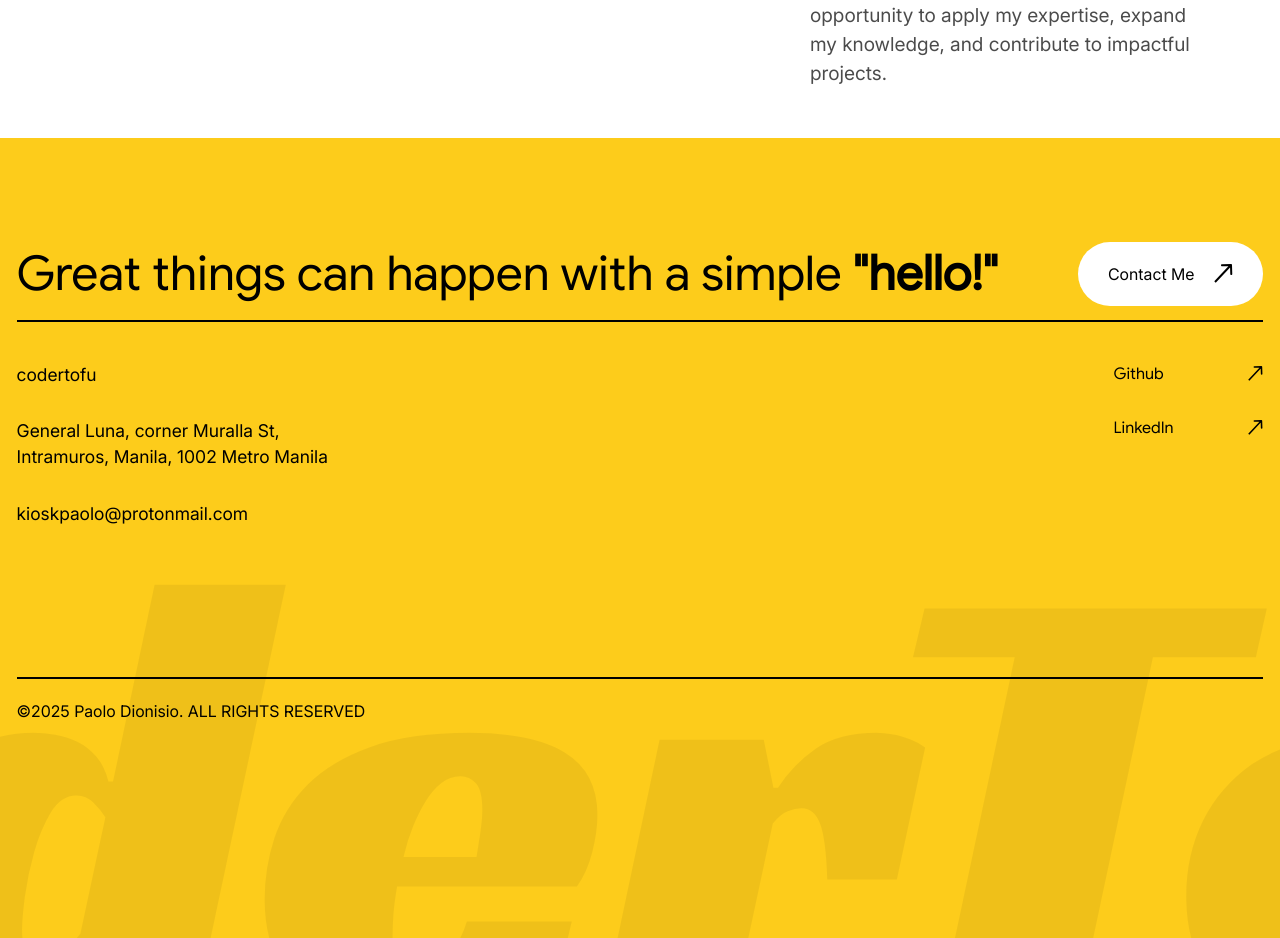
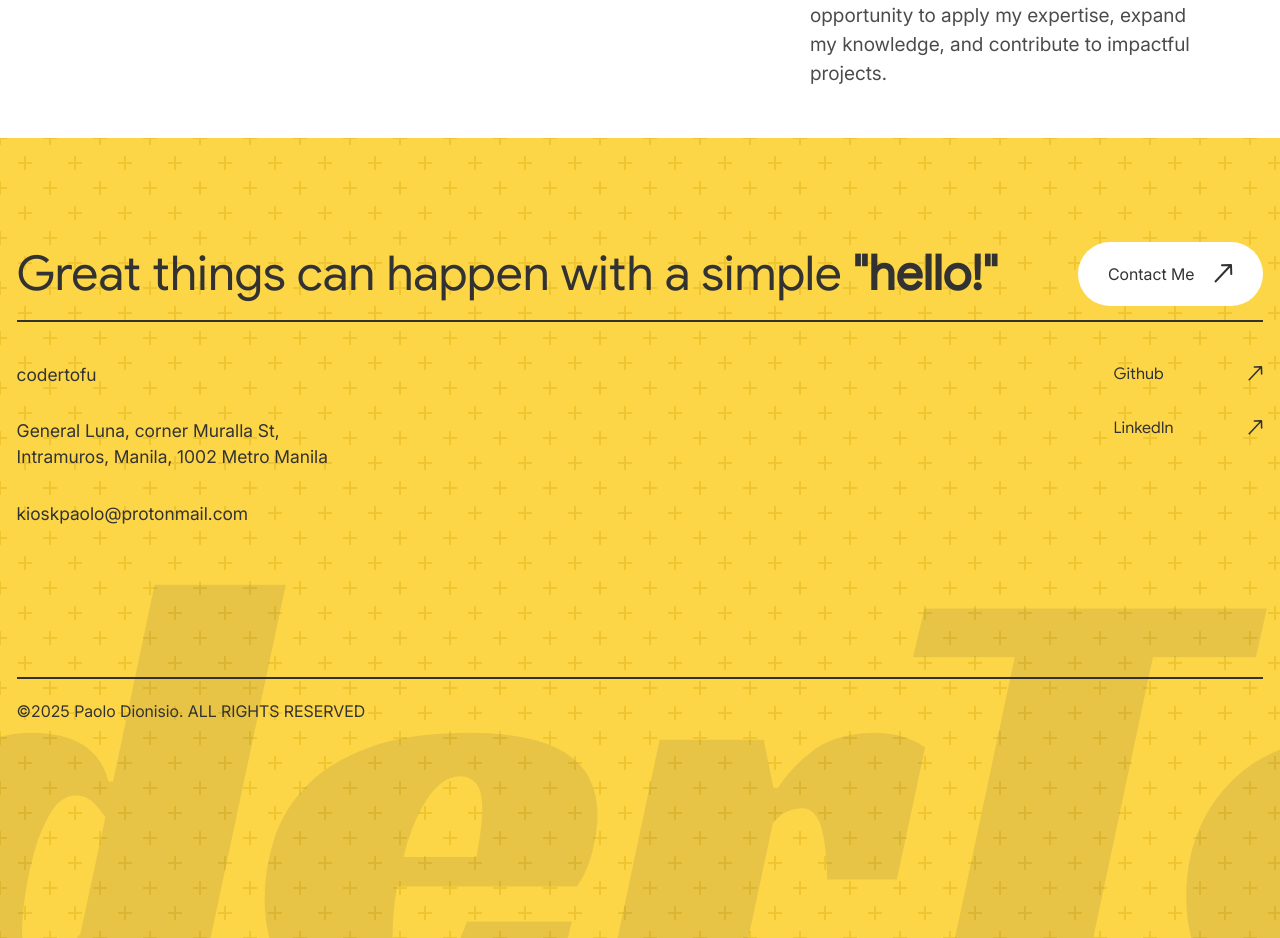
Before and after one commit to CoderTofu/2025-Portfolio-Updated, a Next.js app: page / in a window 1280 px wide. Shown: the part 1640-2578 px from the top of the page. Built offline with nearby package versions, Linux system fonts and the light colour scheme.

Commit message:
updated stylings

```diff
--- a/src/app/custom_css/about_section.css
+++ b/src/app/custom_css/about_section.css
@@ -20,7 +20,7 @@
 .about-header {
   padding: 0 1rem 0 1rem;
   width: 100%;
-  border-bottom: 2px solid #c99292;
+  border-bottom: 2px solid #fdcc1b;
 }
 
 .about-header h1 {
--- a/src/app/custom_css/contact_section.css
+++ b/src/app/custom_css/contact_section.css
@@ -5,14 +5,18 @@
   justify-content: center;
   height: 100vh;
   background-color: #fdcc1b;
+  opacity: 0.8;
+  background: radial-gradient(circle, transparent 20%, #fdcc1b 20%, #fdcc1b 80%, transparent 80%, transparent), radial-gradient(circle, transparent 20%, #fdcc1b 20%, #fdcc1b 80%, transparent 80%, transparent) 25px 25px, linear-gradient(#ecb900 2px, transparent 2px) 0 -1px, linear-gradient(90deg, #ecb900 2px, #fdcc1b 2px) -1px 0;
+  background-size: 50px 50px, 50px 50px, 25px 25px, 25px 25px;
 }
+
 
 .big-text {
   position: absolute;
   bottom: 0;
   font-size: 40rem;
   transform: translateY(35%);
-  opacity: 5%;
+  opacity: 10%;
   user-select: none;
 }
 
--- a/src/app/custom_css/landing_section.css
+++ b/src/app/custom_css/landing_section.css
@@ -5,9 +5,3 @@
   margin-bottom: 0;
   text-shadow: 5px 5px 10px rgba(0, 0, 0, 0.5);
 }
-
-@media (max-width: 768px) {
-  .marquee-container p {
-    font-size: 16rem; /* Adjusted for smaller screens */
-  }
-}
--- a/src/app/sections/contact_section.tsx
+++ b/src/app/sections/contact_section.tsx
@@ -1,4 +1,5 @@
 import "../custom_css/contact_section.css";
+import Marquee from "react-fast-marquee";
 
 export default function ContactSection() {
   return (
@@ -63,7 +64,9 @@ export default function ContactSection() {
       </div>
 
       <div className="big-text">
-        <h1 className="font-2">CoderTofu</h1>
+        <h1 className="font-2" style={{ whiteSpace: "nowrap" }}>
+          CoderTofuCoderTofuCoderTofu
+        </h1>
       </div>
     </section>
   );
--- a/src/app/sections/landing_section.tsx
+++ b/src/app/sections/landing_section.tsx
@@ -12,7 +12,7 @@ const fadeUpLoadVariants = {
 
 export default function LandingSection() {
   return (
-    <section className="w-full h-[700px] md:h-screen bg-radial-[at_50%_50%] from-gray-200 to-gray-500 relative overflow-hidden">
+    <section className="w-full h-screen bg-radial-[at_50%_50%] from-gray-200 to-gray-500 relative overflow-hidden">
       <div className="marquee-container w-full">
         <Marquee className="p-0">
           <p className="font-2">Hello, I'm Juan Paolo B. Dionisio! &nbsp;</p>
@@ -23,7 +23,7 @@ export default function LandingSection() {
       </div>
 
       <motion.img
-        className="absolute bottom-0 left-1/2 transform -translate-x-1/2 z-10 h-[700px] md:h-screen w-auto max-w-none object-cover"
+        className="absolute bottom-0 left-1/2 transform -translate-x-1/2 z-10 h-screen w-auto max-w-none object-cover"
         src={"/assets/nobg.png"}
         alt="Landing Image"
         variants={fadeUpLoadVariants}
```
